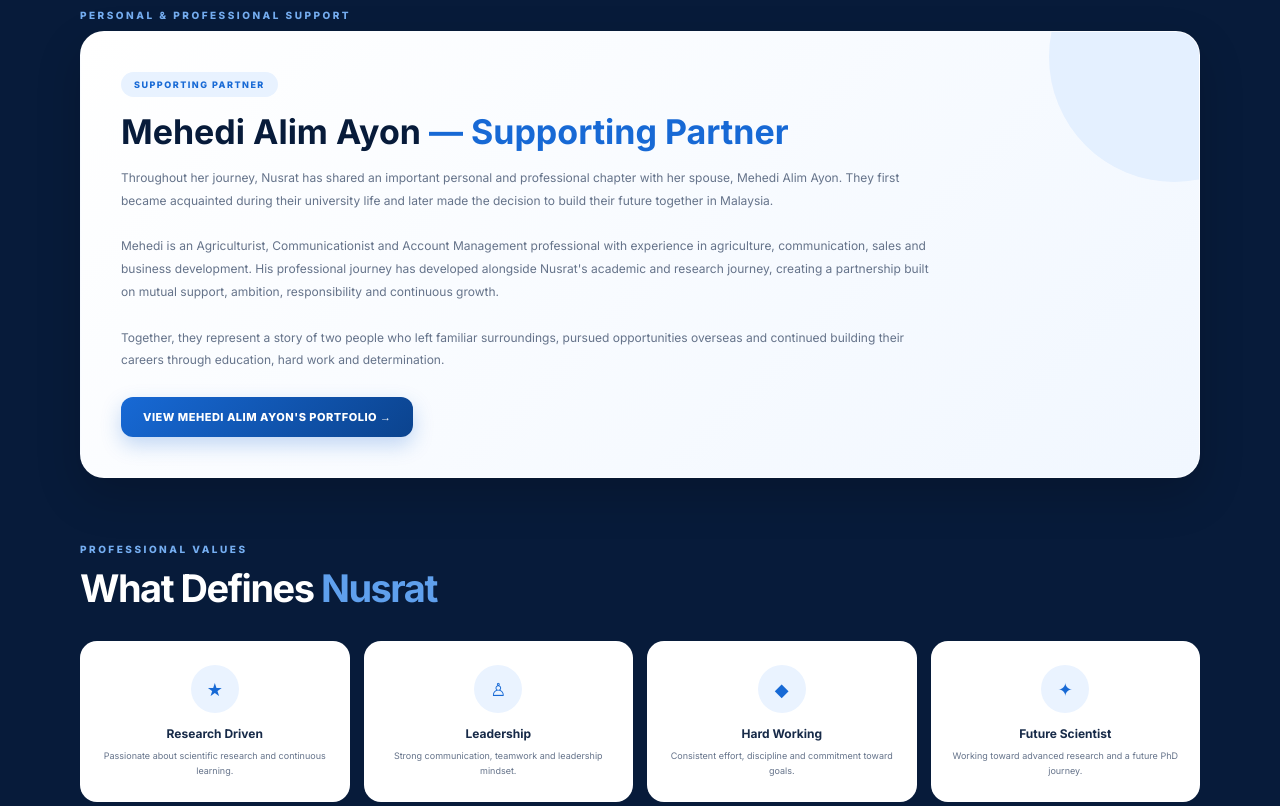
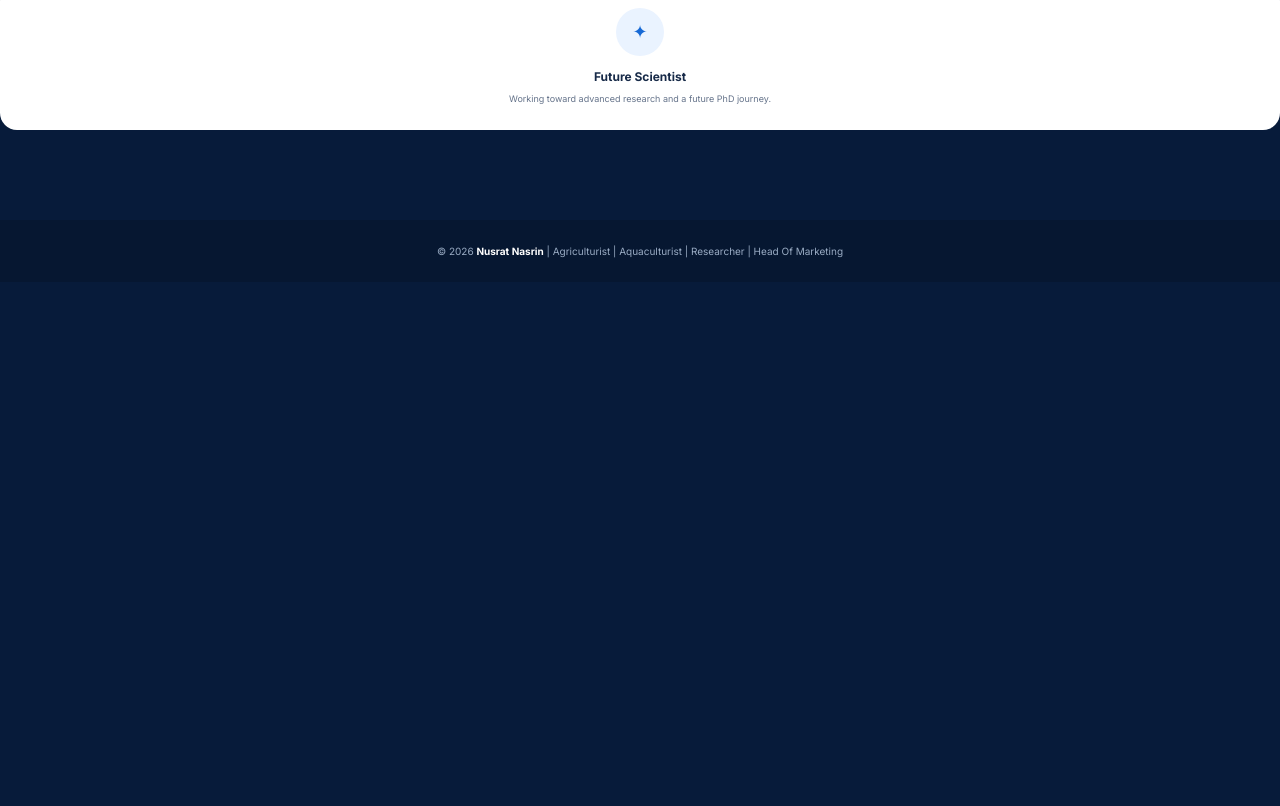
Before and after one commit to mehedialimayon-del/Nusrat-Nasrin, a plain HTML site: page about.html in a window 1280 px wide. Shown: the part 2554-3360 px from the top of the page. After the commit the page ends 2836 px from the top, so only its background shows below. Drawn offline with Linux system fonts and the light colour scheme.

Commit message:
Update about.html

```diff
--- a/about.html
+++ b/about.html
@@ -1284,125 +1284,8 @@ footer strong{
     </div>
 
 
-    <!-- SUPPORTING PARTNER -->
 
-    <div class="partner-section">
-
-        <div class="section-label">
-            PERSONAL & PROFESSIONAL SUPPORT
-        </div>
-
-        <div class="partner-card">
-
-            <div class="partner-content">
-
-                <div class="partner-badge">
-                    SUPPORTING PARTNER
-                </div>
-
-                <h2>
-                    Mehedi Alim Ayon
-                    <span>— Supporting Partner</span>
-                </h2>
-
-                <p>
-                    Throughout her journey, Nusrat has shared an important
-                    personal and professional chapter with her spouse,
-                    Mehedi Alim Ayon. They first became acquainted during
-                    their university life and later made the decision to
-                    build their future together in Malaysia.
-
-                    <br><br>
-
-                    Mehedi is an Agriculturist, Communicationist and
-                    Account Management professional with experience in
-                    agriculture, communication, sales and business
-                    development. His professional journey has developed
-                    alongside Nusrat's academic and research journey,
-                    creating a partnership built on mutual support,
-                    ambition, responsibility and continuous growth.
-
-                    <br><br>
-
-                    Together, they represent a story of two people who left
-                    familiar surroundings, pursued opportunities overseas
-                    and continued building their careers through education,
-                    hard work and determination.
-                </p>
-
-                <a
-                    href="https://mehedialimayon-del.github.io/MEHEDI-ALIM-AYON-PORTFOLIO/"
-                    target="_blank"
-                    rel="noopener noreferrer"
-                    class="partner-button"
-                >
-                    VIEW MEHEDI ALIM AYON'S PORTFOLIO →
-                </a>
-
-            </div>
-
-        </div>
-
-    </div>
-
-
-    <!-- VALUES -->
-
-    <div class="values">
-
-        <div class="section-label">
-            PROFESSIONAL VALUES
-        </div>
-
-        <h2 class="section-title">
-            What Defines <span>Nusrat</span>
-        </h2>
-
-        <div class="values-grid">
-
-            <div class="value">
-
-                <div class="value-icon">
-                    ★
-                </div>
-
-                <h4>
-                    Research Driven
-                </h4>
-
-                <p>
-                    Passionate about scientific research and continuous
-                    learning.
-                </p>
-
-            </div>
-
-
-            <div class="value">
-
-                <div class="value-icon">
-                    ♙
-                </div>
-
-                <h4>
-                    Leadership
-                </h4>
-
-                <p>
-                    Strong communication, teamwork and leadership mindset.
-                </p>
-
-            </div>
-
-
-            <div class="value">
-
-                <div class="value-icon">
-                    ◆
-                </div>
-
-                <h4>
-                    Hard Working
+                  Hard Working
                 </h4>
 
                 <p>
```
